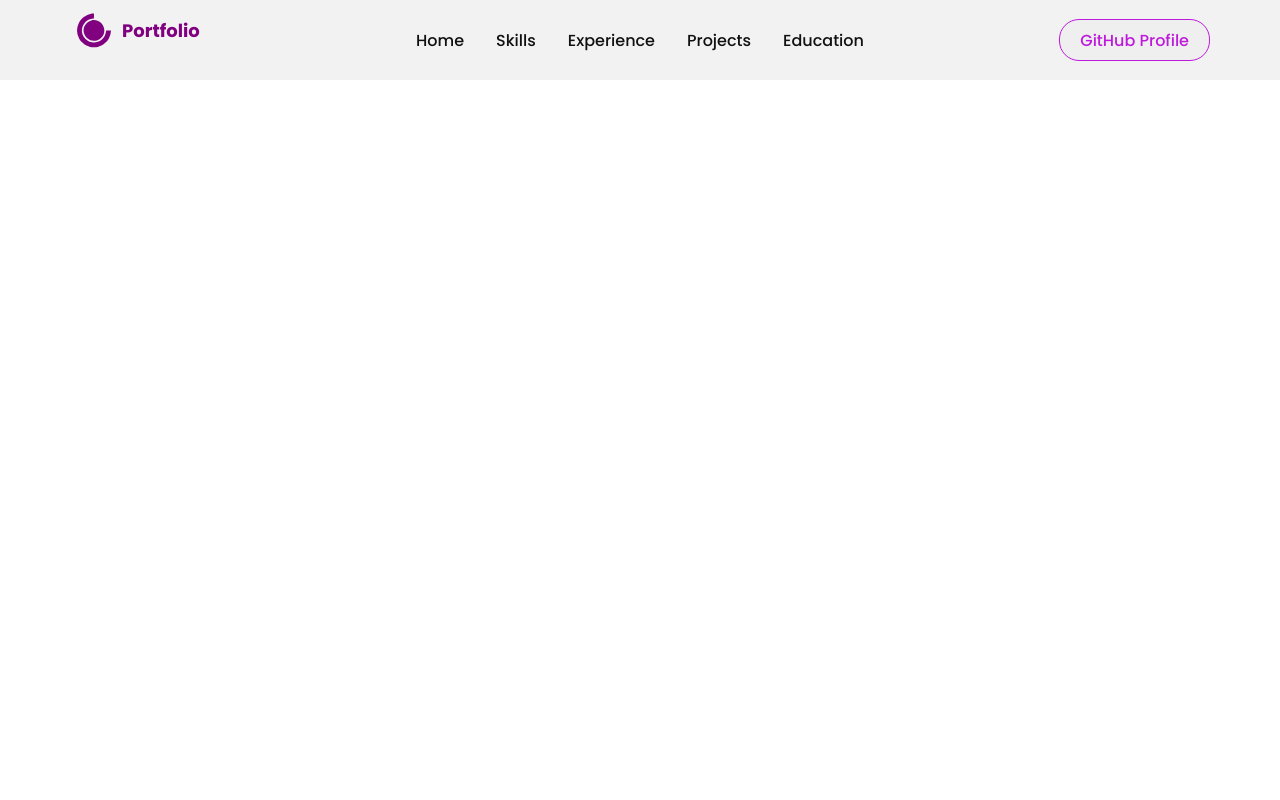
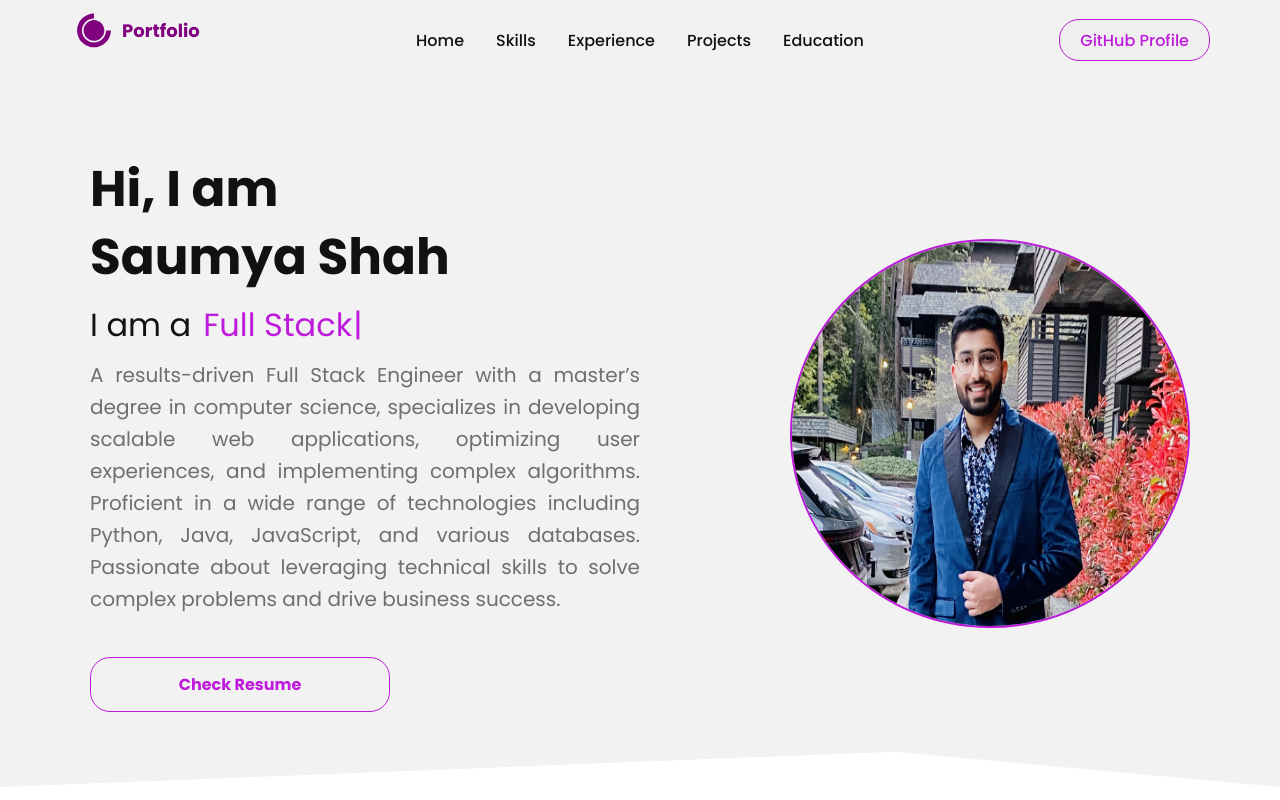
Before and after one commit to saumya4751/Portfolio, a React (Create React App) app: page / in a window 1280 px wide. Built offline with nearby package versions, Linux system fonts and the light colour scheme.

Commit message:
home_completed

```diff
--- a/src/App.js
+++ b/src/App.js
@@ -3,6 +3,7 @@ import styled, { ThemeProvider } from "styled-components";
 import {  BrowserRouter as Router } from 'react-router-dom';
 import { darkTheme, lightTheme } from './utils/Themes';
 import Navbar from './components/NavBar/NavBar';
+import Home from './components/Home/Home';
 
 const Body = styled.div`
   background-color: ${({ theme }) => theme.bg};
@@ -24,8 +25,8 @@ function App() {
         <Router>
           <Navbar />
           <Body>
-            {/* <About />
-            <Skills />
+            <Home />
+            {/* <Skills />
             <Experience />
             <Education />             */}
           </Body>
--- /dev/null
+++ b/src/components/Home/Home.js
@@ -0,0 +1,44 @@
+import React from 'react'
+import { Bio } from '../../data/db';
+import Typewriter from 'typewriter-effect';
+import { HomeBg, HomeContainer, HomeInnerContainer, HomeLeft, HomeRight, Description, Image, ResumeButton, Span, TextLoop, Title } from './HomeStyledComponents';
+import image from "../../images/image.jpg"
+
+const Home = () => {
+  return (
+    <div id='home'>
+        <HomeContainer>
+          <HomeBg>
+
+          </HomeBg>
+          <HomeInnerContainer>
+            <HomeLeft>
+              <Title>
+                Hi, I am <br />
+                {Bio.name}
+              </Title>
+              <TextLoop>
+                I am a
+                <Span>
+                  <Typewriter
+                    options={{
+                      strings: Bio.roles,
+                      autoStart: true,
+                      loop: true
+                    }}
+                  />
+                </Span>
+              </TextLoop>
+              <Description>{Bio.description}</Description>
+              <ResumeButton href={Bio.resume} target="_blank">Check Resume</ResumeButton>
+            </HomeLeft>
+            <HomeRight>
+              <Image src={image} alt="Hero" />
+            </HomeRight>
+          </HomeInnerContainer>
+        </HomeContainer>
+    </div>
+  )
+}
+
+export default Home
--- /dev/null
+++ b/src/components/Home/HomeStyledComponents.js
@@ -0,0 +1,201 @@
+import styled from 'styled-components';
+
+export const HomeContainer = styled.div`
+    background: ${({ theme }) => theme.card_light};
+    display: flex;
+    justify-content: center;
+    position: relative;
+    padding: 75px 30px;
+    // padding: 80px 30px;
+    @media (max-width: 960px) {
+    padding: 66px 16px;
+    }
+    @media (max-width: 640) {
+    padding: 32px 16px;
+    }
+    z-index: 1;
+
+    clip-path: polygon(0 0, 100% 0, 100% 100%, 70% 95%, 0 100%);
+`;
+
+export const HomeBg = styled.div`
+  position: absolute;
+  display: flex;
+  justify-content: end;
+  top: 50%;
+  right: 0;
+  bottom: 0;
+  left: 50%;
+  overflow: hidden;
+  width: 100%;
+  height: 100%;
+  padding: 0 30px;
+  -webkit-transform: translateX(-50%) translateY(-50%);
+  transform: translateX(-50%) translateY(-50%);
+
+  @media screen and (max-width: 960px) {
+    padding: 0 0px;
+    justify-content: center;
+  }
+`;
+
+export const HomeInnerContainer = styled.div`
+  position: relative;
+  display: flex;
+  justify-content: space-between;
+  align-items: center;
+  width: 100%;
+  max-width: 1100px;
+
+  @media screen and (max-width: 960px) {
+    flex-direction: column;
+  }
+`;
+
+export const HomeLeft = styled.div`
+  width: 100%;
+  order: 1;
+  @media (max-width: 960px) {
+    order: 2;
+    margin-bottom: 30px;
+    display: flex;
+    flex-direction: column;
+    align-items: center;
+  }
+
+  @media (max-width: 640px) {
+    order: 2;
+    margin-bottom: 30px;
+    display: flex;
+    flex-direction: column;
+    align-items: center;
+  }
+`;
+
+export const HomeRight = styled.div`
+  width: 100%;
+  height: 70%;
+  display: flex;
+  order: 2;
+  justify-content: end;
+  gap: 12px;
+  @media screen and (max-width: 960px) {
+    order: 1;
+    justify-content: center;
+    align-items: center;
+    margin-bottom: 80px;
+  }
+
+  @media screen and (max-width: 640px) {
+    margin-bottom: 30px;
+  }
+`;
+
+export const Title = styled.div`
+  font-size: 50px;
+  font-weight: 700;
+  color: ${({ theme }) => theme.text_primary};
+  line-height: 68px;
+
+  @media screen and (max-width: 960px) {
+    text-align: center;
+  }
+  @media screen and (max-width: 640px) {
+    font-size: 40px;
+    line-height: 48px;
+    margin-bottom: 8px;
+  }
+`;
+
+export const TextLoop = styled.div`
+  font-weight: 600px;
+  font-size: 32px;
+  display: flex;
+  gap: 12px;
+  color: ${({ theme }) => theme.text_primary};
+  line-height: 68px;
+
+  @media screen and (max-width: 960px) {
+    text-align: center;
+  }
+  @media screen and (max-width: 640px) {
+    font-size: 22px;
+    line-height: 48px;
+    margin-bottom: 16px;
+  }
+`;
+
+export const Span = styled.span`
+  color: ${({ theme }) => theme.primary};
+  cursor: pointer;
+`;
+
+export const Description = styled.div`
+  font-size: 20px;
+  line-height: 32px;
+  margin-bottom: 42px;
+  text-align: justify;
+  color: ${({ theme }) => theme.text_primary + 95};
+
+  @media (max-width: 960px) {
+    text-align: center;
+  }
+
+  @media (max-width: 640px) {
+    font-size: 16px;
+    line-height: 32px;
+  }
+`;
+
+export const ResumeButton = styled.a`
+    -webkit-appearance: button;
+    -moz-appearance: button;
+    appearance: button;
+    border: 1.8px solid ${({ theme }) => theme.primary};
+    justify-content: center;
+    display: flex;
+    align-items: center;
+    height: 150%;
+    width: 95%;
+    max-width: 300px;
+    border-radius: 20px;
+    color: ${({ theme }) => theme.primary};
+    cursor: pointer;
+    padding: 14px 0px;
+    font-weight: 700;
+    text-decoration: none;
+    font-size: 16px;
+    transition: all 0.6s ease-in-out !important;
+    :hover {
+        background: ${({ theme }) => theme.primary};
+        color: ${({ theme }) => theme.white};
+    }
+    @media screen and (max-width: 768px) {
+    font-size: 14px;
+    }
+
+  @media (max-width: 640px) {
+      padding: 12px 0;
+      font-size: 18px;
+  }
+`;
+
+export const Image = styled.img`
+  position: relative;
+  width: 100%;
+  height: 100%;
+  max-width: 400px;
+  max-height: 400px;
+  border-radius: 50%;
+  border: 2px solid ${({ theme }) => theme.primary};
+
+  @media (max-width: 768px) {
+    max-width: 400px;
+    max-height: 400px;
+  }
+
+  @media (max-width: 640px) {
+    max-width: 280px;
+    max-height: 280px;
+  }
+`;
```
Also changed, not shown: src/images/image.jpg (added).
